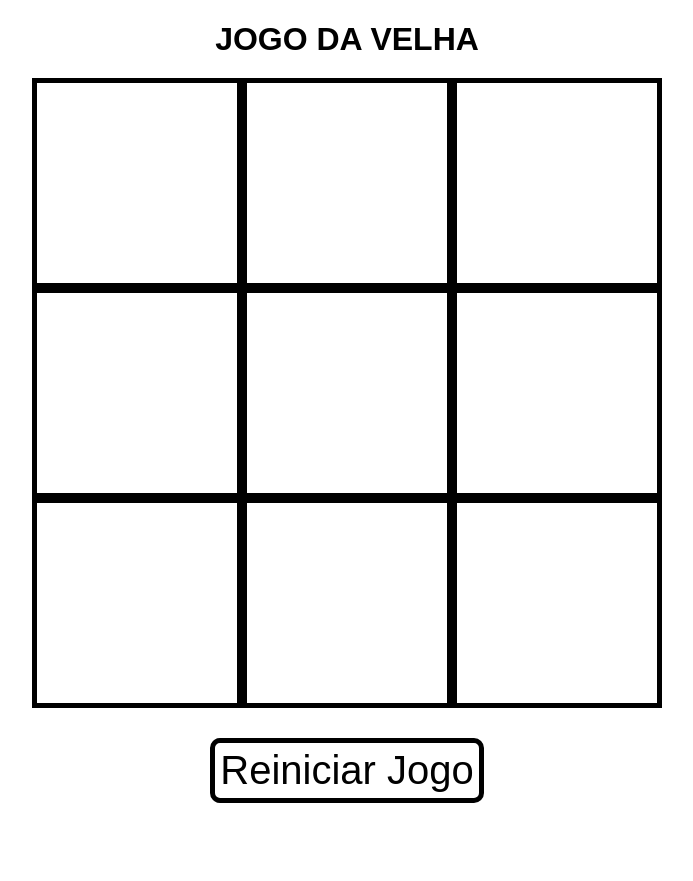
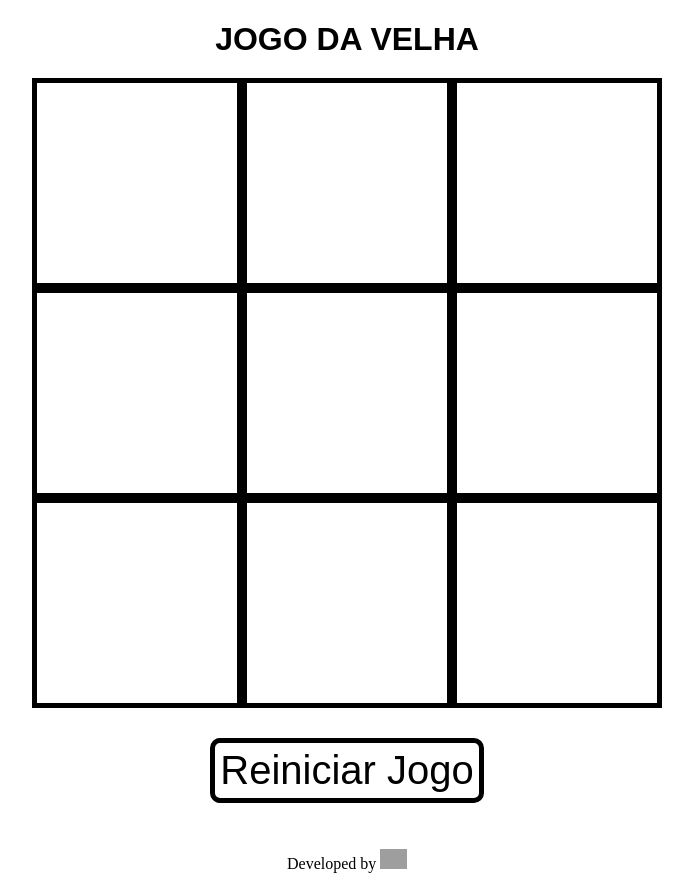
Before and after one commit to GuilhermeHVSantos/JogoDaVelha, a plain HTML site: page index.html in a window 1280 px wide. Shown: the whole page, without its empty margins (293-986 px from the left). Before the commit the page ends 821 px from the top, so only its background shows below. Drawn offline with Linux system fonts and the light colour scheme; grey boxes are pictures that could not be loaded.

Commit message:
Adição do link do github

```diff
--- a/index.html
+++ b/index.html
@@ -32,6 +32,10 @@
 <div id="vez"></div>
 <div id="vencedor"></div>
 <div id="reset" onclick="reset()">Reiniciar Jogo</div>
+<br>
+<br>
+<br>
+<footer>Developed by <span><a href="https://github.com/GuilhermeHVSantos" target="_blank"><img height ="20px" src="https://cdn-icons-png.flaticon.com/512/25/25231.png" </a></span></footer>
 
 <script src="./scripts/game.js"></script>
 <script src="./scripts/interface.js"></script>
```
